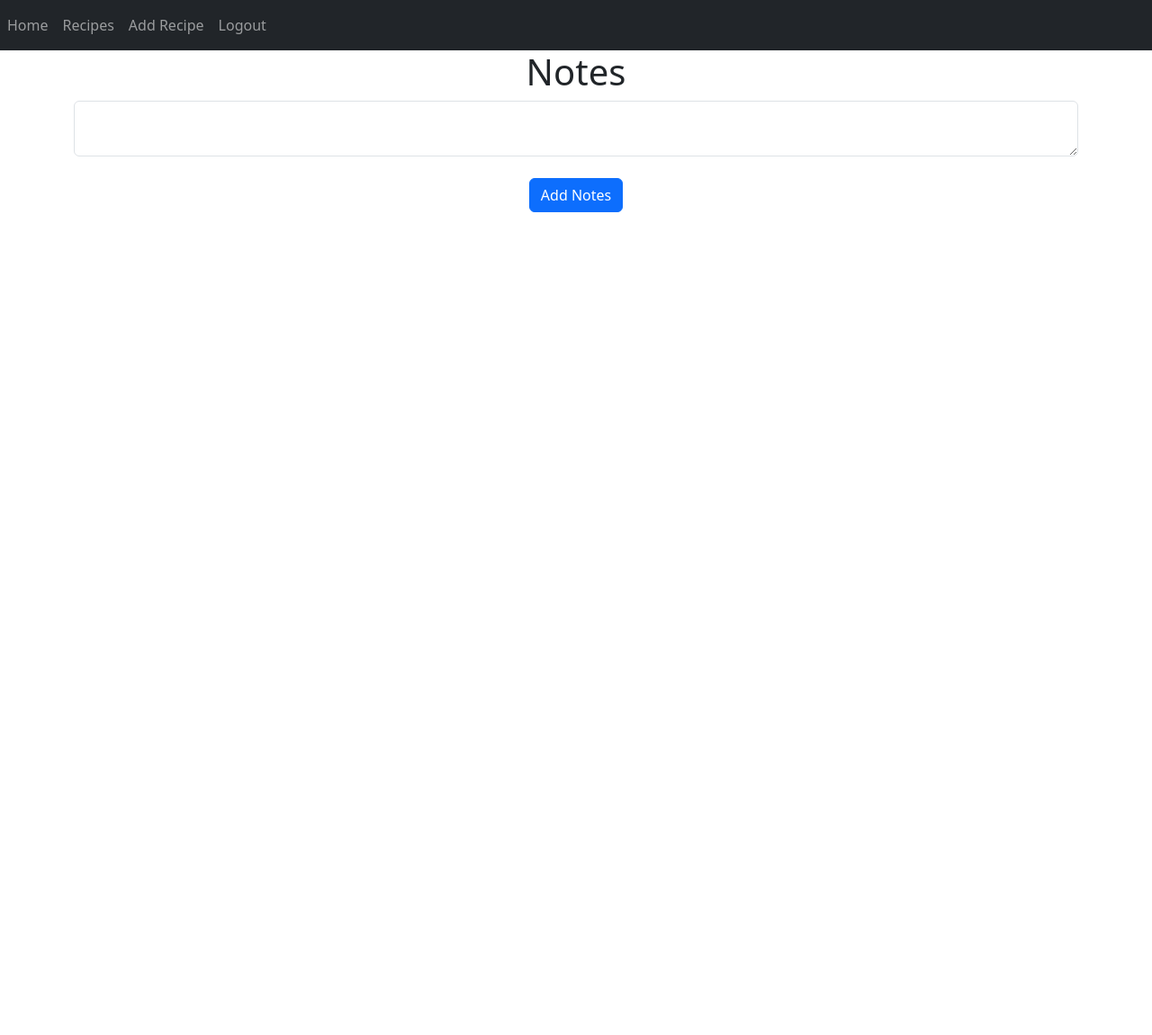
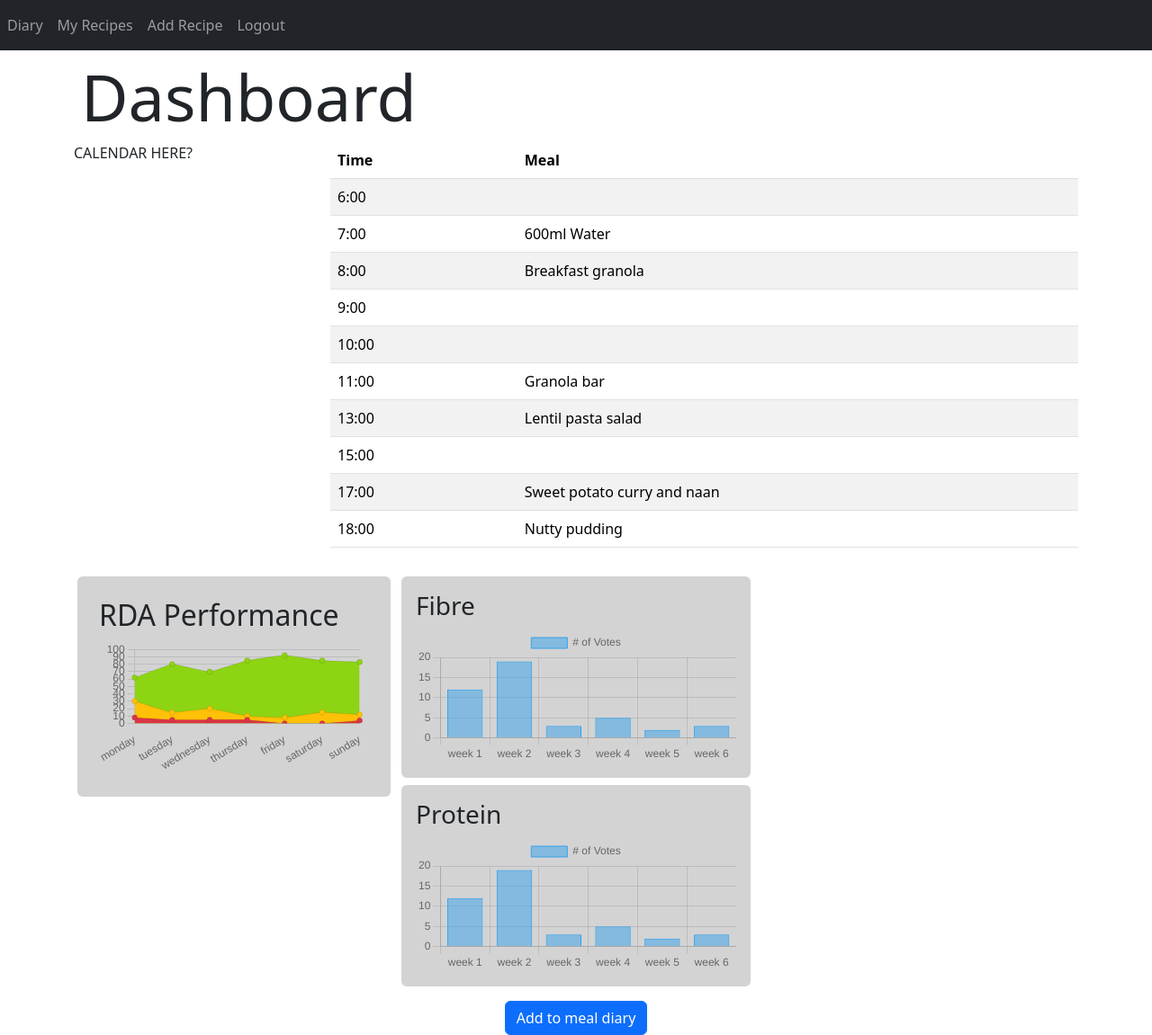
Before and after one commit to dmor1928/nutrition_tracker, a Flask app: page / in a window 1280 px wide. Shown: the whole page at 90% size. Before the commit the page ends 236 px from the top, so only its background shows below. Run offline with Flask 3, Linux system fonts and the light colour scheme; the visitor is signed in with stand-in values (Sample User, id 1); data that the repository does not hold is empty; parts of the project's set-up code (start-up, migrations or seed data) failed here and were passed over; some libraries are stand-ins or nearby versions.

Commit message:
beginnings of dashboard/diary

```diff
--- /dev/null
+++ b/website/static/home.js
@@ -0,0 +1,115 @@
+var xValues = ["Italy", "France", "Spain", "USA", "Argentina"];
+var yValues = [55, 49, 44, 24, 15];
+var barColors = ["red", "green","blue","orange","brown"];
+let delayed;
+
+new Chart(document.getElementById("bigChart"), {
+    type: 'line',
+    data: {
+        labels: ['monday', 'tuesday', 'wednesday', 'thursday', 'friday', 'saturday', 'sunday'],
+        datasets: [
+            {
+                label: '<50%',
+                data: [8, 5, 5, 5, 0, 0, 4],
+                borderWidth: 1,
+                fill: true,
+                backgroundColor: 'rgba(220, 53, 69, 1)',
+                tension: 0.1
+            },
+            {
+                label: '>50%',
+                data: [30, 15, 20, 10, 8, 15, 12],
+                borderWidth: 1,
+                fill: true,
+                backgroundColor: 'rgba(255, 193, 7, 1)',
+                tension: 0.1
+            },
+            {
+                label: '>100%',
+                data: [62, 80, 70, 85, 92, 85, 83],
+                borderWidth: 1,
+                fill: true,
+                backgroundColor: 'rgba(141, 212, 19, 1)',
+                tension: 0.1
+            },
+    ]
+    },
+    options: {
+        plugins: {
+            legend: {
+               display: false
+            }
+         },
+        tooltips: {
+            callbacks: {
+                label: function(tooltipItem) {
+                    return tooltipItem.yLabel;
+               }
+            }
+        },
+        scales: {
+            y: {
+                beginAtZero: true,
+                max: 100,
+                min: 0,
+                ticks: {
+                    stepSize: 10,
+                    autoSkip: false
+                }
+            },
+            x: {
+                grid : {display : false}
+            }
+        },
+        animation: {
+            onComplete: () => {
+              delayed = true;
+            },
+            delay: (context) => {
+            let delay = 0;
+            if (context.type === 'data' && context.mode === 'default' && !delayed) {
+                delay = context.dataIndex * 100 + context.datasetIndex * 100;
+            }
+            return delay;
+            },
+        },
+    }
+});
+
+new Chart(document.getElementById("smallChart1"), {
+    type: 'bar',
+    data: {
+        labels: ['week 1', 'week 2', 'week 3', 'week 4', 'week 5', 'week 6'],
+        datasets: [{
+        label: '# of Votes',
+        data: [12, 19, 3, 5, 2, 3],
+        borderWidth: 1
+        }]
+    },
+    options: {
+        scales: {
+            y: {
+                beginAtZero: true
+            }
+        }
+    }
+});
+
+new Chart(document.getElementById("smallChart2"), {
+    type: 'bar',
+    data: {
+        labels: ['week 1', 'week 2', 'week 3', 'week 4', 'week 5', 'week 6'],
+        datasets: [{
+        label: '# of Votes',
+        data: [12, 19, 3, 5, 2, 3],
+        borderWidth: 1
+        }]
+    },
+    options: {
+        scales: {
+            y: {
+                beginAtZero: true
+            }
+        }
+    }
+});
--- a/website/templates/base.html
+++ b/website/templates/base.html
@@ -33,8 +33,8 @@
             <div class="collapse navbar-collapse" id="navbar">
                 <div class="navbar-nav">
                     {% if user.is_authenticated %}
-                    <a class="nav-item nav-link" id="home" href="/">Home</a>
-                    <a class="nav-item nav-link" id="myRecipes" href="/my-recipes">Recipes</a>
+                    <a class="nav-item nav-link" id="home" href="/">Diary</a>
+                    <a class="nav-item nav-link" id="myRecipes" href="/my-recipes">My Recipes</a>
                     <a class="nav-item nav-link" id="createRecipe" href="/create-recipe">Add Recipe</a>
                     <a class="nav-item nav-link" id="logout" href="/logout">Logout</a>
                     {% else %}
--- a/website/templates/home.html
+++ b/website/templates/home.html
@@ -1,7 +1,87 @@
 {% extends "base.html" %} {% block title %}Home{% endblock %}
 
+
 {% block content %}
-<h1 align="center">Notes</h1>
+<h1 class="display-2 m-2">Dashboard</h1>
+
+<div class="row">
+    <div class="col-3">
+        CALENDAR HERE?
+    </div>
+    <div class="col-9">
+        <table id="ingredients-table" class="table table-striped" id="ingredients-table">
+            <thead>
+                <th class="col-3" scope="col">Time</th>
+                <th scope="col">Meal</th>
+            </thead>
+            <tbody>
+                <tr>
+                    <td>6:00</td>
+                    <td></td>
+                </tr>
+                <tr>
+                    <td>7:00</td>
+                    <td>600ml Water</td>
+                </tr>
+                <tr>
+                    <td>8:00</td>
+                    <td>Breakfast granola</td>
+                </tr>
+                <tr>
+                    <td>9:00</td>
+                    <td></td>
+                </tr>
+                <tr>
+                    <td>10:00</td>
+                    <td></td>
+                </tr>
+                <tr>
+                    <td>11:00</td>
+                    <td>Granola bar</td>
+                </tr>
+                <tr>
+                    <td>13:00</td>
+                    <td>Lentil pasta salad</td>
+                </tr>
+                <tr>
+                    <td>15:00</td>
+                    <td></td>
+                </tr>
+                <tr>
+                    <td>17:00</td>
+                    <td>Sweet potato curry and naan</td>
+                </tr>
+                <tr>
+                    <td>18:00</td>
+                    <td>Nutty pudding</td>
+                </tr>
+            </tbody>
+        </table>
+    </div>
+
+    <div class="col-4 p-3">
+        <div class="rounded p-4" style="background-color: lightgrey;">
+            <h2> RDA Performance</h2>
+            <canvas id="bigChart" style="max-height: 300px;"></canvas>
+        </div>
+      </div>
+      <div class="col-4 p-2">
+        <div class="row my-2 mb-2">
+            <div class="rounded p-3" style="background-color: lightgrey;">
+                <h3> Fibre</h3>
+                <canvas id="smallChart1" style="max-height: 150px;"></canvas>
+            </div>
+        </div>
+        <div class="row my-2 mt-2">
+            <div class="rounded p-3" style="background-color: lightgrey;">
+                <h3> Protein</h3>
+                <canvas id="smallChart2" style="max-height: 150px;"></canvas>
+            </div>
+        </div>
+
+      </div>
+</div>
+
 <ul class="list-group list-group-flush" id="notes">
     {% for note in user.notes %}
     <li class="list-group-item">{{ note.data }}
@@ -12,10 +92,13 @@
     {% endfor %}
 </ul>
 <form method="POST">
-    <textarea name="note" id="note" class="form-control"></textarea>
-    <br/>
     <div align="center">
-        <button type="submit" class="btn btn-primary">Add Notes</button>
+        <button type="submit" class="btn btn-primary">Add to meal diary</button>
     </div>
 </form>
 {% endblock %}
+
+{% block scripts %}
+<script src="https://cdn.jsdelivr.net/npm/chart.js"></script>
+<script src="{{ url_for('static', filename='home.js')}}"></script>
+{% endblock %}
```
